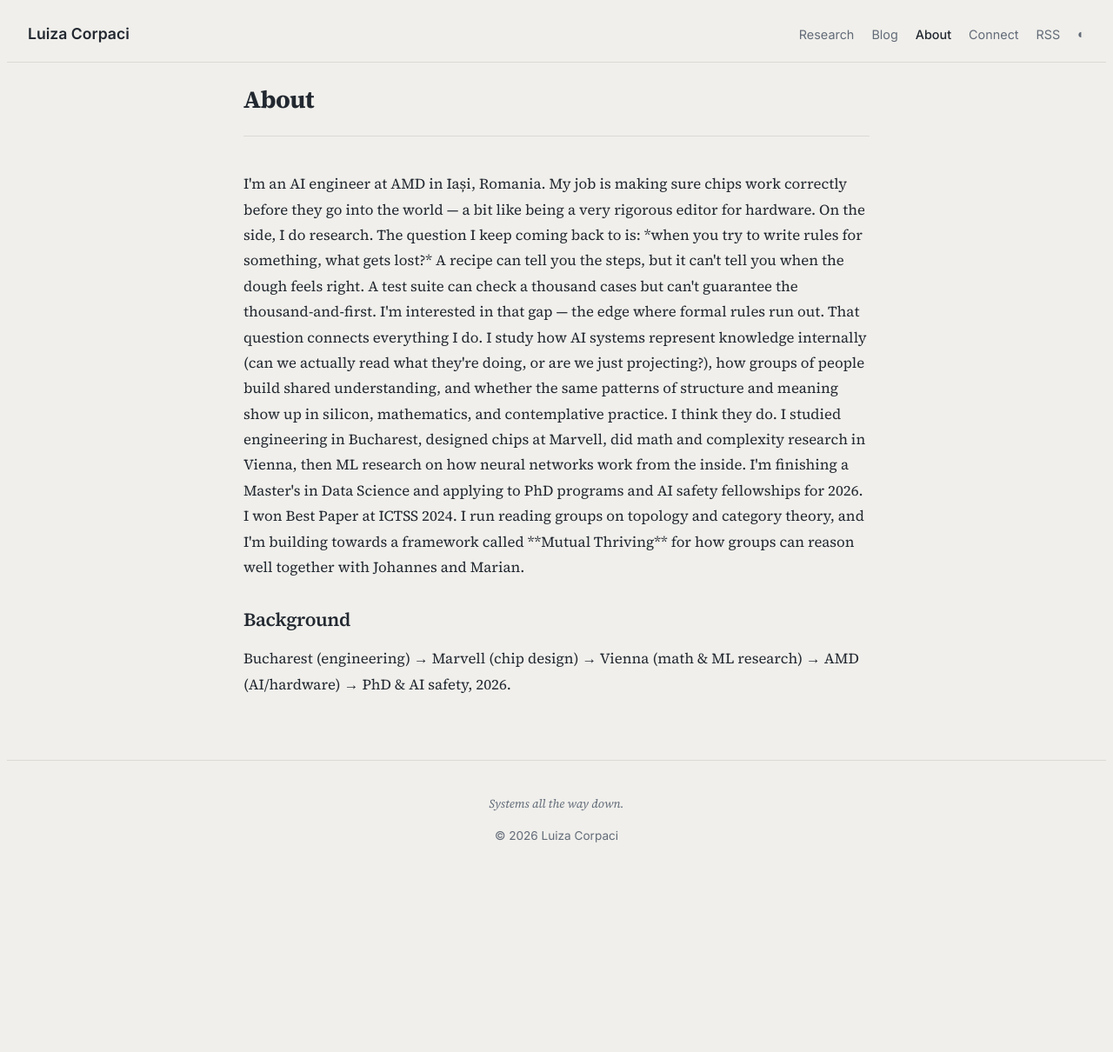
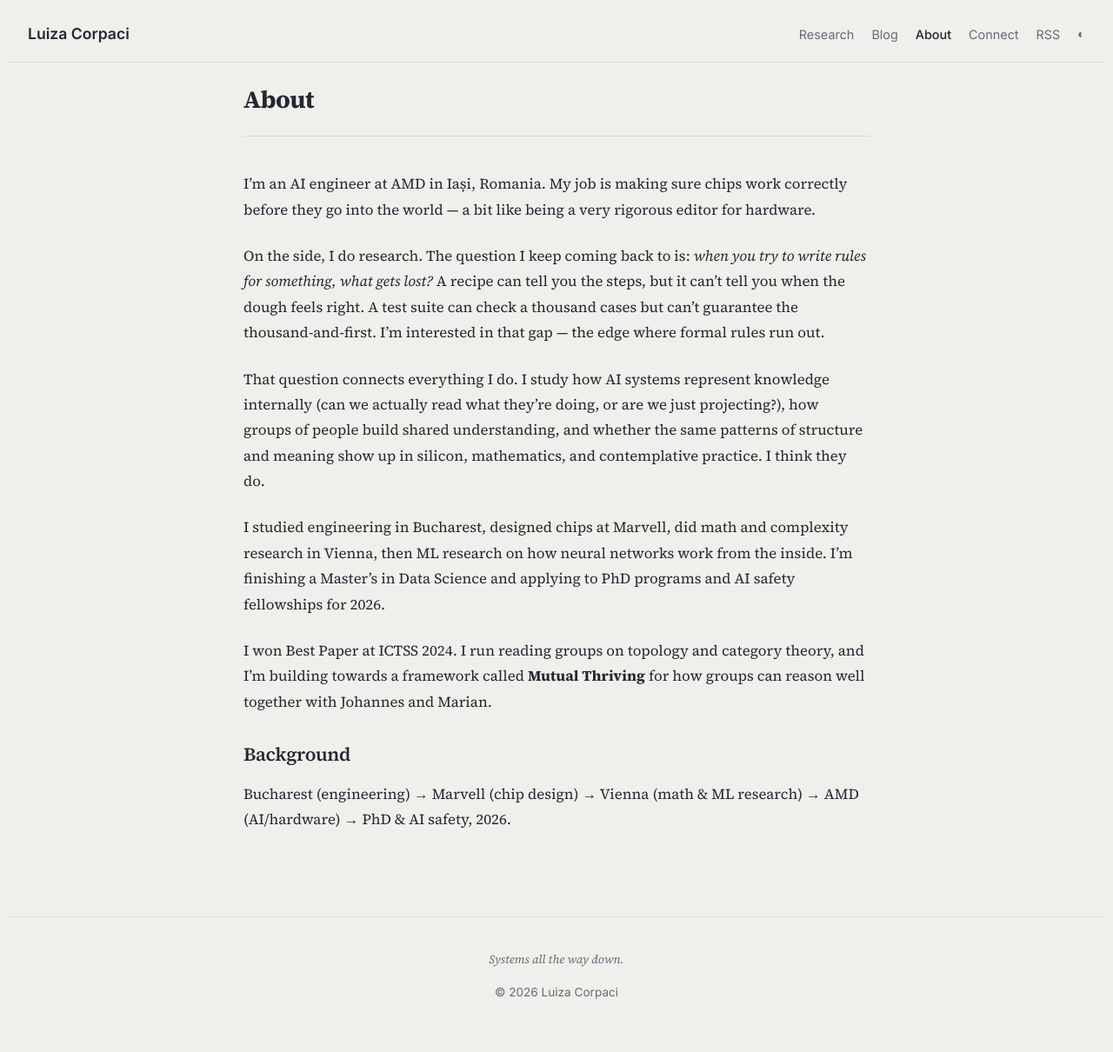
Before and after one commit to corpaci/corpaci.github.io, a Jekyll site: the page built from about.md, in a window 1280 px wide. Shown: the whole page at 87% size. Built offline with Jekyll 4.4.1, drawn with Linux system fonts in a browser that asks for light colours; before the commit the page ends 1030 px from its top, so only the background shows below that.

Commit message:
solved markdown rendering for subset of pages

```diff
--- a/about.md
+++ b/about.md
@@ -4,7 +4,7 @@ title: About
 permalink: /about/
 ---
 
-<div class="public-only">
+<div class="public-only" markdown="1">
 
 I'm an AI engineer at AMD in Iași, Romania. My job is making sure chips work correctly before they go into the world — a bit like being a very rigorous editor for hardware.
 
@@ -18,7 +18,7 @@ I won Best Paper at ICTSS 2024. I run reading groups on topology and category th
 
 </div>
 
-<div class="nerd-only">
+<div class="nerd-only" markdown="1">
 
 AMD hardware verification engineer by day; the rest is a single research program with several open threads.
 
@@ -40,10 +40,10 @@ Finishing MSc Data Science. Applying PhD programs and MATS / Apollo Research / A
 
 ## Background
 
-<div class="public-only">
+<div class="public-only" markdown="1">
 Bucharest (engineering) → Marvell (chip design) → Vienna (math & ML research) → AMD (AI/hardware) → PhD & AI safety, 2026.
 </div>
 
-<div class="nerd-only">
+<div class="nerd-only" markdown="1">
 Politehnica Bucharest → Marvell → SBA Research → University of Vienna → AMD → PhD + safety fellowships, 2026.
 </div>
```
